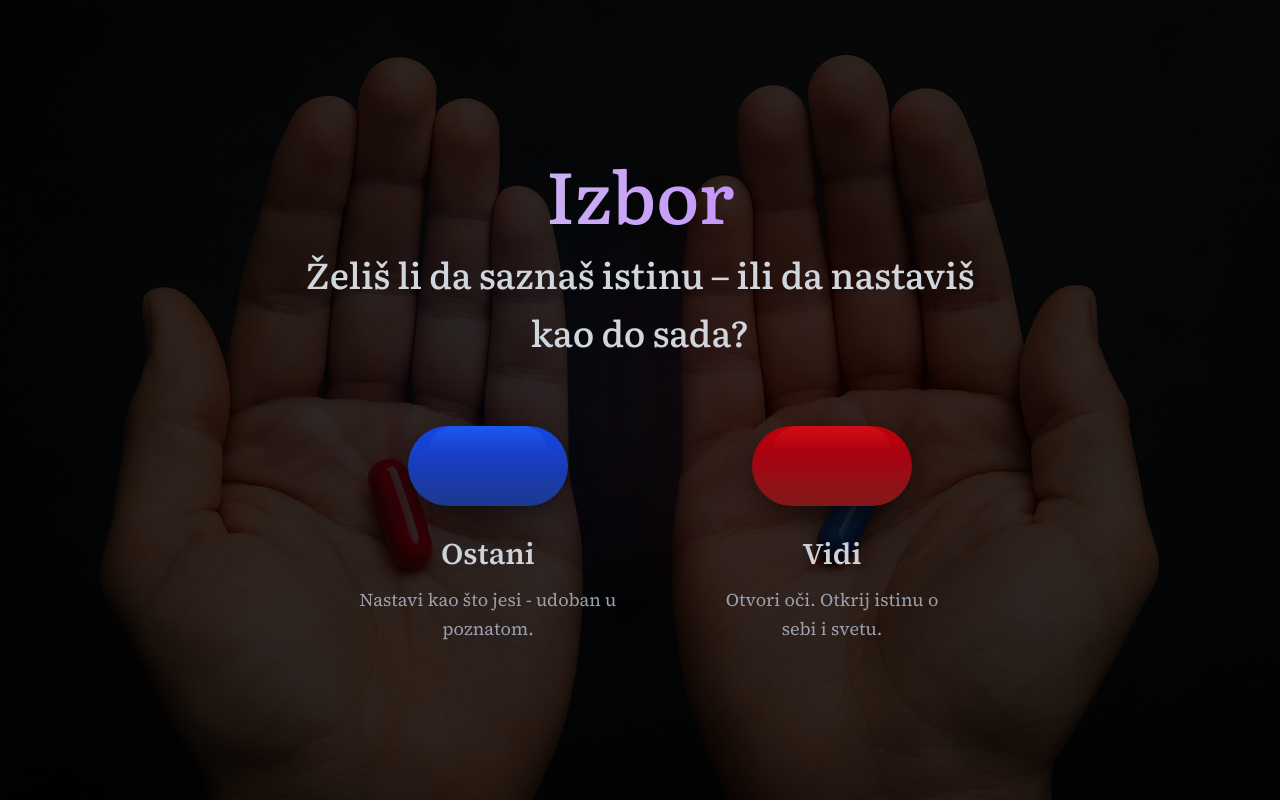
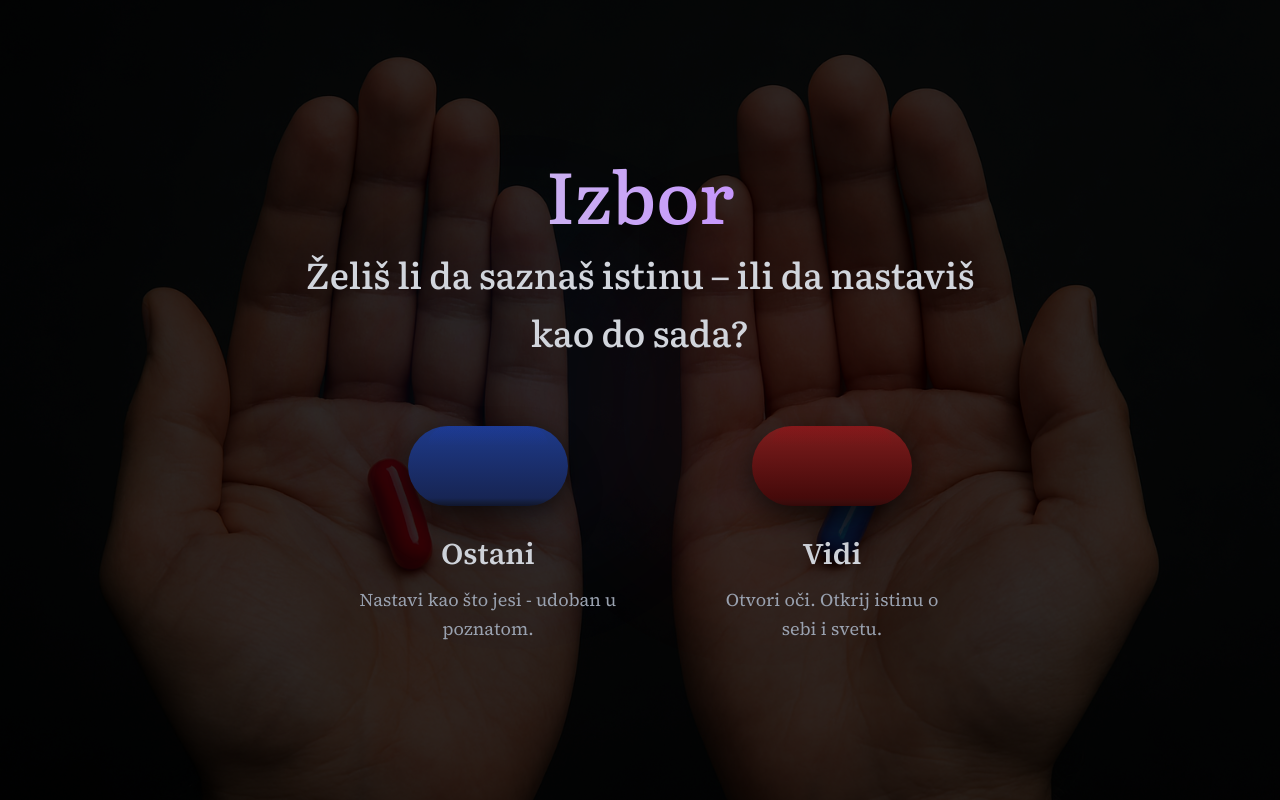
Before and after one commit to nikolabulatovic/novisajt, a Next.js app: page / in a window 1280 px wide. Built offline with nearby package versions, Linux system fonts and the light colour scheme.

Commit message:
update pill look

```diff
--- a/components/ChoiceStage.tsx
+++ b/components/ChoiceStage.tsx
@@ -62,11 +62,16 @@ export default function ChoiceStage({ onPillChoice }: ChoiceStageProps) {
               } ${isFadingOut ? 'pointer-events-none' : ''}`}>
               <div className='relative w-32 h-16 md:w-40 md:h-20 transform transition-all duration-500 group-hover:scale-110 group-hover:rotate-3'>
                 {/* Shadow at bottom for 3D effect */}
-                <div className='absolute inset-0 rounded-full bg-black/40 blur-md translate-y-2'></div>
+                <div className='absolute inset-0 rounded-full bg-black/50 blur-md translate-y-2'></div>
                 {/* Pill with top-to-bottom gradient */}
-                <div className='relative w-full h-full bg-gradient-to-b from-blue-700 via-blue-800 to-blue-900 rounded-full flex items-center justify-center shadow-2xl'>
-                  {/* Highlight at top */}
-                  <div className='absolute top-0 left-1/2 -translate-x-1/2 w-3/4 h-1/3 bg-gradient-to-b from-blue-500/30 to-transparent rounded-t-full'></div>
+                <div
+                  className='relative w-full h-full rounded-full flex items-center justify-center shadow-2xl'
+                  style={{
+                    background:
+                      'linear-gradient(to bottom, rgb(30, 58, 138) 0%, rgb(23, 37, 84) 90%, rgb(20, 30, 60) 95%, rgb(18, 25, 50) 98%, rgb(15, 22, 45) 100%)',
+                  }}>
+                  {/* Subtle highlight at top */}
+                  <div className='absolute top-0 left-1/2 -translate-x-1/2 w-3/4 h-1/4 bg-gradient-to-b from-blue-800/20 to-transparent rounded-t-full'></div>
                 </div>
               </div>
             </button>
@@ -95,11 +100,16 @@ export default function ChoiceStage({ onPillChoice }: ChoiceStageProps) {
                     : 'group-hover:scale-110 group-hover:-rotate-3'
                 }`}>
                 {/* Shadow at bottom for 3D effect */}
-                <div className='absolute inset-0 rounded-full bg-black/40 blur-md translate-y-2'></div>
+                <div className='absolute inset-0 rounded-full bg-black/50 blur-md translate-y-2'></div>
                 {/* Pill with top-to-bottom gradient */}
-                <div className='relative w-full h-full bg-gradient-to-b from-red-700 via-red-800 to-red-900 rounded-full flex items-center justify-center shadow-2xl'>
-                  {/* Highlight at top */}
-                  <div className='absolute top-0 left-1/2 -translate-x-1/2 w-3/4 h-1/3 bg-gradient-to-b from-red-500/30 to-transparent rounded-t-full'></div>
+                <div
+                  className='relative w-full h-full rounded-full flex items-center justify-center shadow-2xl'
+                  style={{
+                    background:
+                      'linear-gradient(to bottom, rgb(127, 29, 29) 0%, rgb(69, 10, 10) 90%, rgb(60, 12, 12) 95%, rgb(55, 10, 10) 98%, rgb(50, 9, 9) 100%)',
+                  }}>
+                  {/* Subtle highlight at top */}
+                  <div className='absolute top-0 left-1/2 -translate-x-1/2 w-3/4 h-1/4 bg-gradient-to-b from-red-800/20 to-transparent rounded-t-full'></div>
                 </div>
               </div>
             </button>
```
